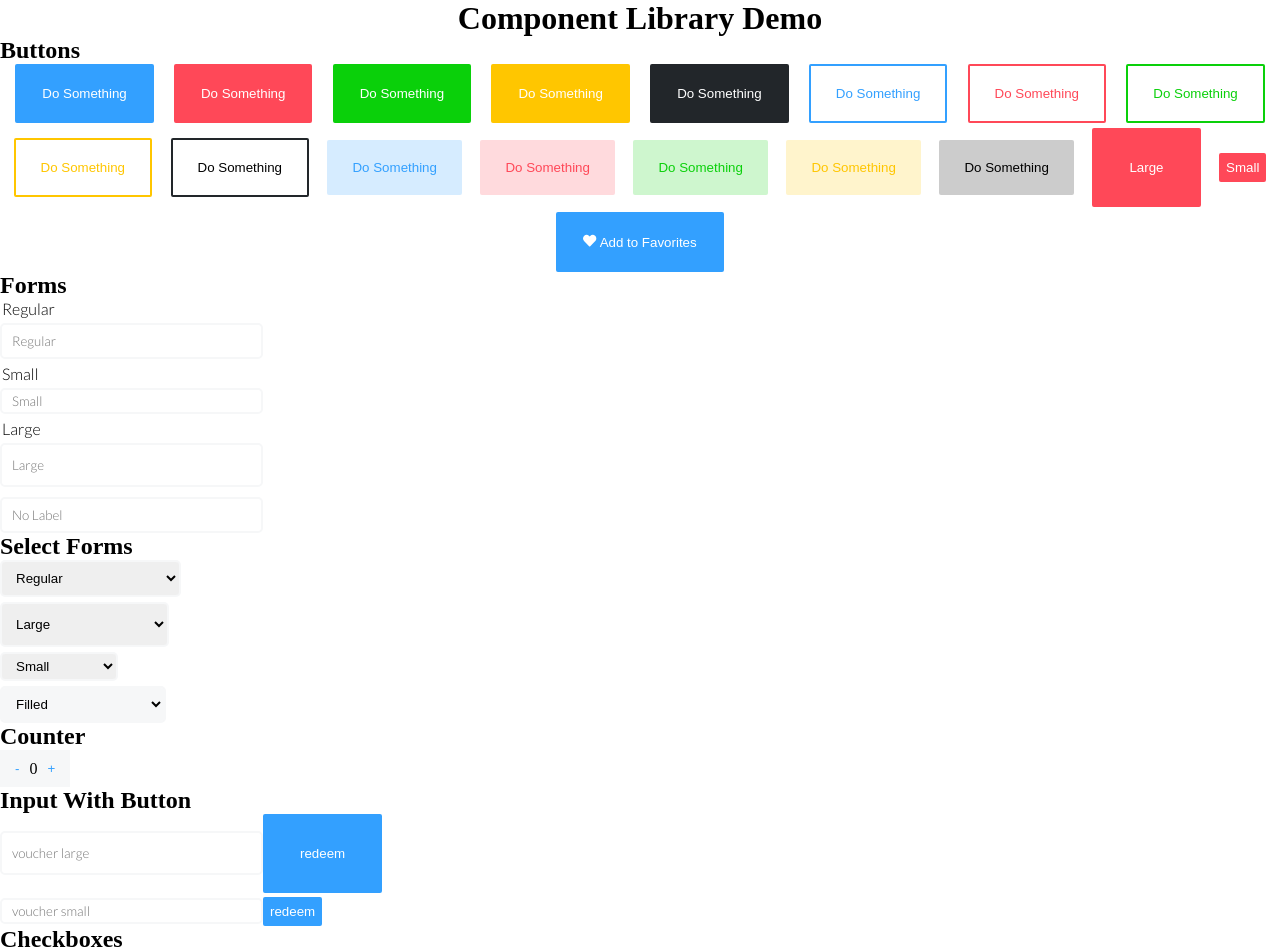
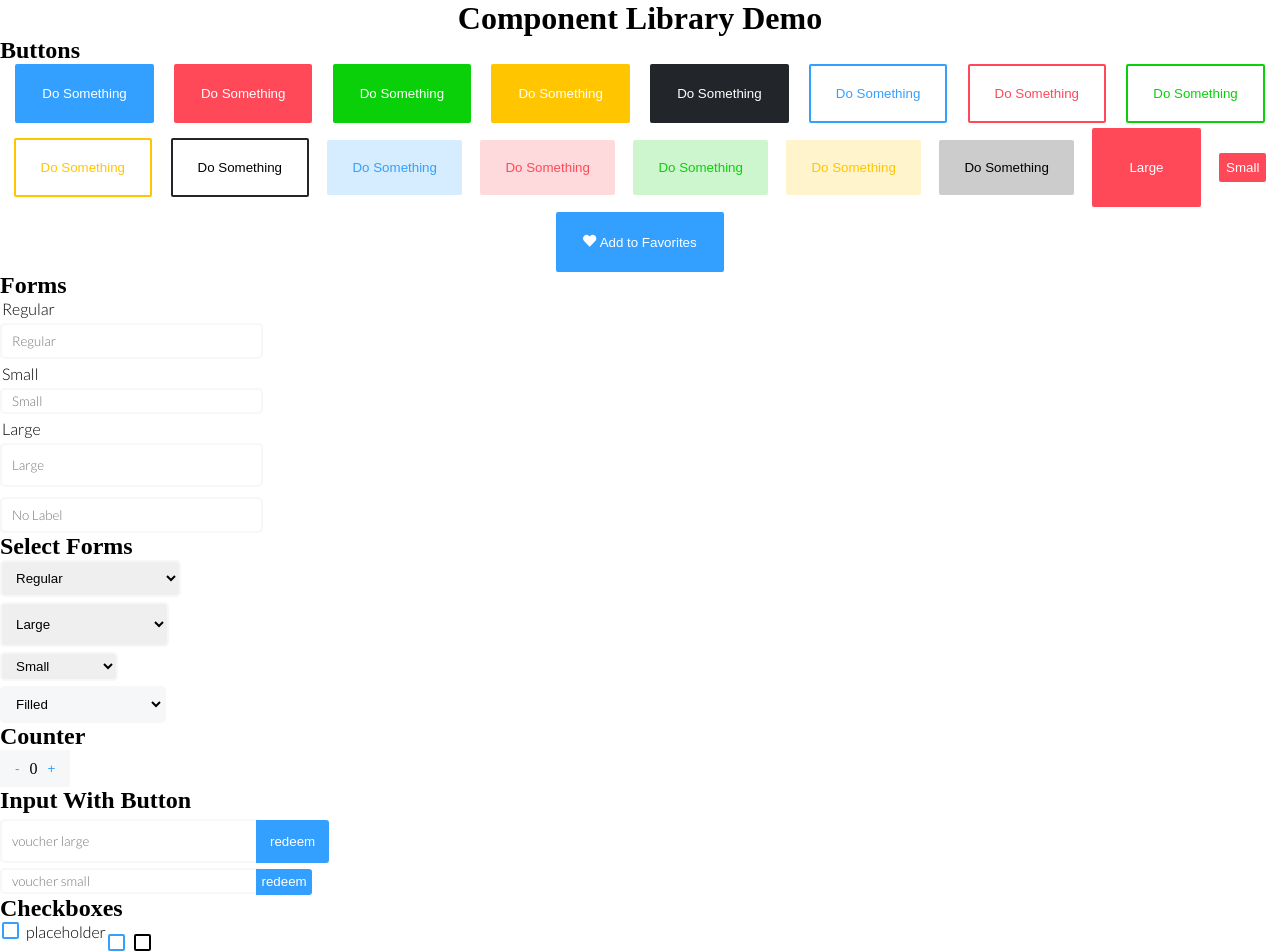
Before and after one commit to JpadillaCoding/Component-Library, a React (Create React App) app: page / in a window 1280 px wide. Shown: the top 952 px of the page. Built offline with nearby package versions, Linux system fonts and the light colour scheme.

Commit message:
updated files needed for deployer

```diff
--- a/src/components/inputButton/inputButton.css
+++ b/src/components/inputButton/inputButton.css
@@ -1,3 +1,26 @@
-div Form{
+
+
+Form {
     display: inline-block;
+    height: auto;
 }
+.input-button-small {
+    border-radius: 0px 3px 3px 0px;
+    padding: 3.5px;
+    height: auto;
+    background-color: rgba(51, 160, 255, 1);
+    color: white;
+    border: 2px solid rgba(51, 160, 255, 1);
+    display: inline-block;
+    transform: translateX(-7px);
+}
+.input-button-large {
+    border-radius: 0px 3px 3px 0px;
+    padding: 12px;
+    background-color: rgba(51, 160, 255, 1);
+    color: white;
+    height: auto;
+    border: 2px solid rgba(51, 160, 255, 1);
+    display: inline-block;
+    transform: translateX(-7px);
+}
--- a/src/components/inputButton/inputButton.js
+++ b/src/components/inputButton/inputButton.js
@@ -13,7 +13,7 @@ function InputButton (props) {
     return (
     <div >
         <Form placeholder={props.placeholder} size={props.size} />
-        <Button label={props.label} type="primary" size={props.size} action={clicked}/>
+        <button className={`input-button-${props.size}`} onClick={clicked}>{props.label}</button>
     </div>
     )
 }
```
Also changed, not shown: 1 other file (tests, documents, lock files or other folders).
